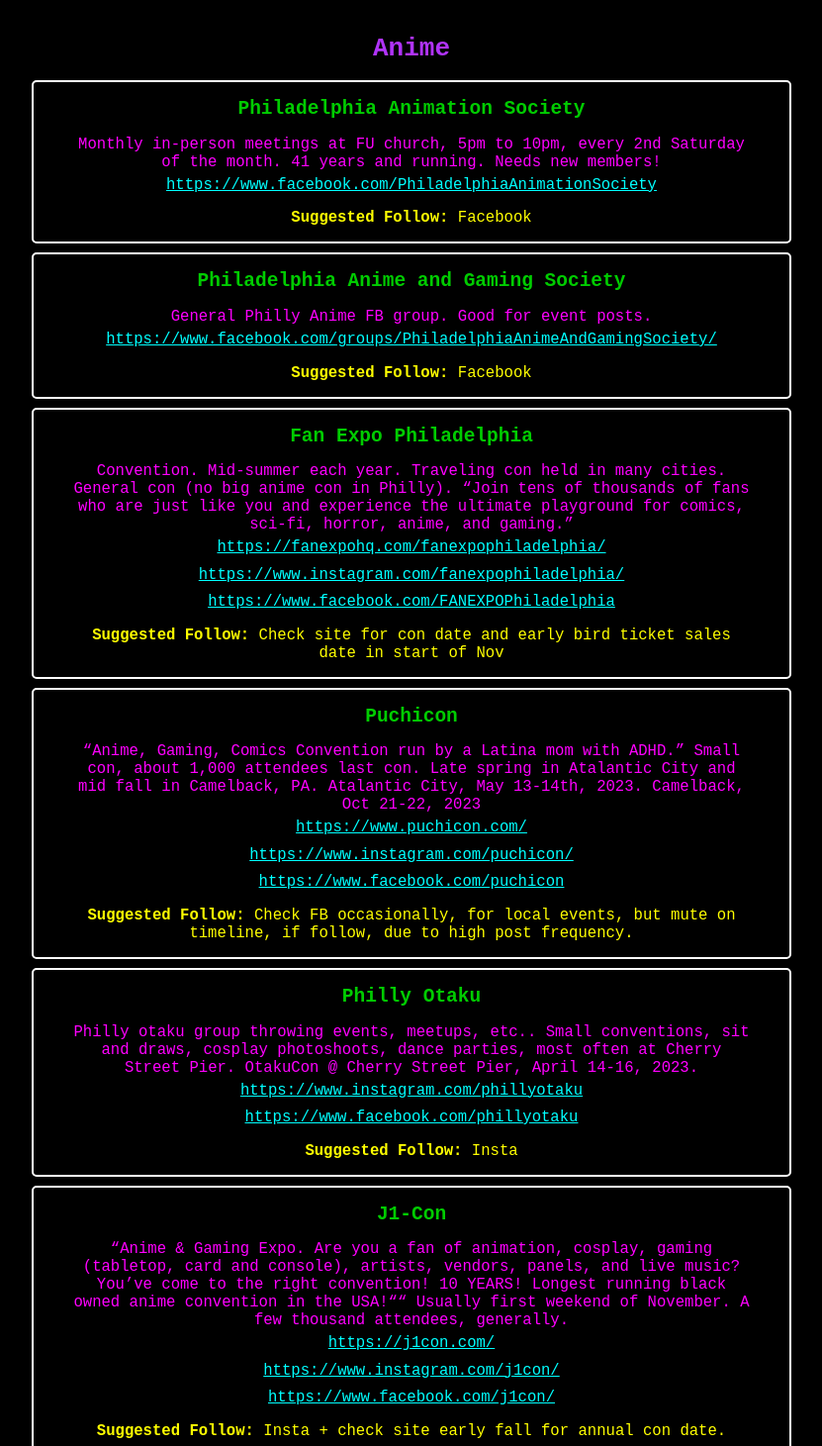
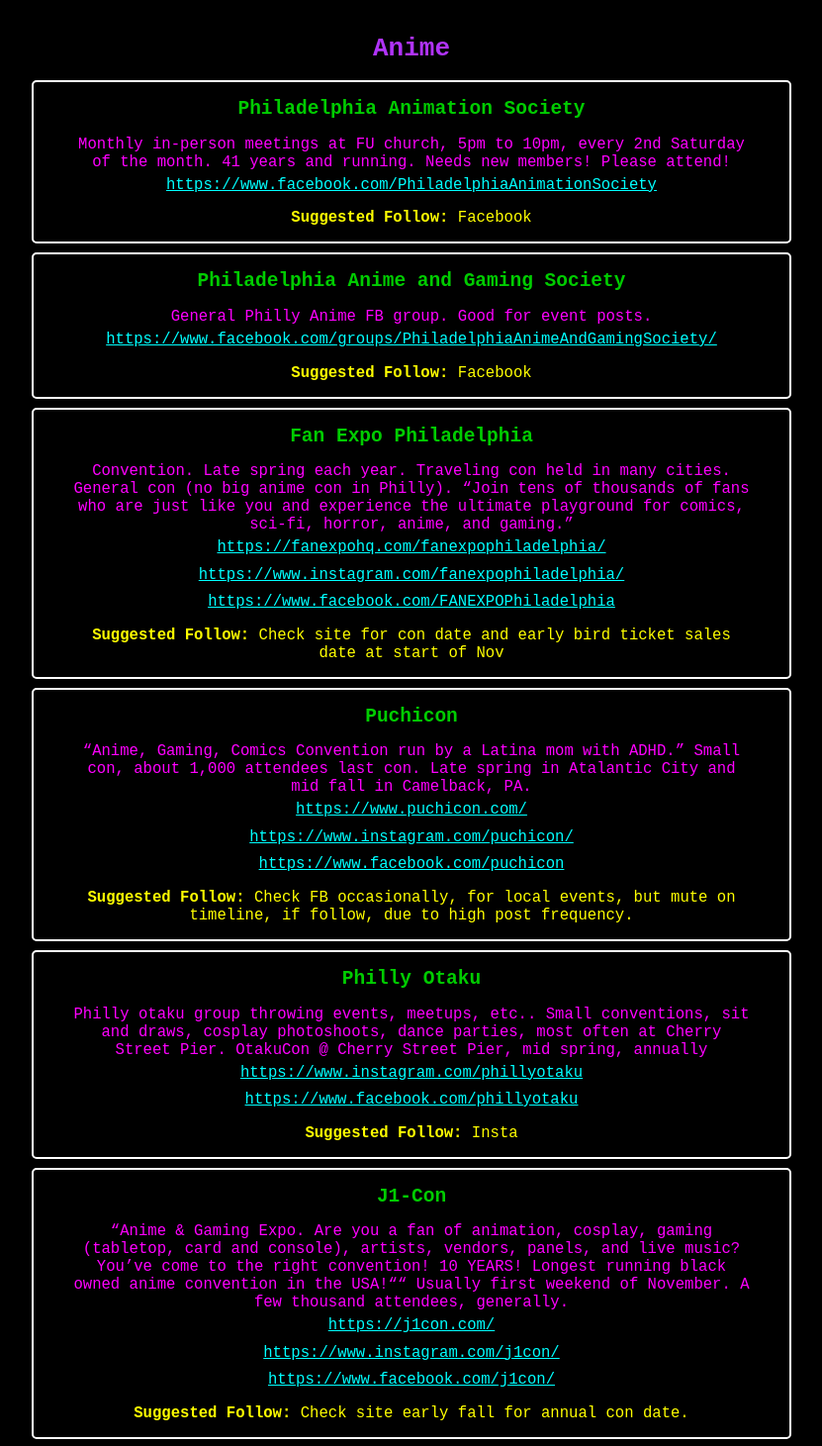
Before and after one commit to KLabWeb/Philly-Happenings, a React (Create React App) app: page / in a window 1280 px wide. Shown: the part 9540-11001 px from the top of the page at 99% size, without its empty margins (224-1055 px from the left). Built offline with nearby package versions, Linux system fonts and the light colour scheme; the HTML template or start-up script is replaced by a standard one.

Commit message:
remove old "2023" dates from card data

```diff
--- a/src/data.js
+++ b/src/data.js
@@ -130,7 +130,7 @@ export const ANARCHISTPHILLY = [
 export const ANIMEPHILLY = [
   {
     title: "Philadelphia Animation Society",
-    summary: "Monthly in-person meetings at FU church, 5pm to 10pm, every 2nd Saturday of the month. 41 years and running. Needs new members!",
+    summary: "Monthly in-person meetings at FU church, 5pm to 10pm, every 2nd Saturday of the month. 41 years and running. Needs new members! Please attend!",
     facebook: "https://www.facebook.com/PhiladelphiaAnimationSociety",
     suggestedFollow: "Facebook",
   },
@@ -142,15 +142,15 @@ export const ANIMEPHILLY = [
   },
   {
     title: "Fan Expo Philadelphia",
-    summary: "Convention. Mid-summer each year. Traveling con held in many cities. General con (no big anime con in Philly). “Join tens of thousands of fans who are just like you and experience the ultimate playground for comics, sci-fi, horror, anime, and gaming.”",
+    summary: "Convention. Late spring each year. Traveling con held in many cities. General con (no big anime con in Philly). “Join tens of thousands of fans who are just like you and experience the ultimate playground for comics, sci-fi, horror, anime, and gaming.”",
     mainLink: "https://fanexpohq.com/fanexpophiladelphia/",
     facebook: "https://www.facebook.com/FANEXPOPhiladelphia",
     insta: "https://www.instagram.com/fanexpophiladelphia/",
-    suggestedFollow: "Check site for con date and early bird ticket sales date in start of Nov",
+    suggestedFollow: "Check site for con date and early bird ticket sales date at start of Nov",
   },
   {
     title: "Puchicon",
-    summary: "“Anime, Gaming, Comics Convention run by a Latina mom with ADHD.” Small con, about 1,000 attendees last con. Late spring in Atalantic City and mid fall in Camelback, PA. Atalantic City, May 13-14th, 2023. Camelback, Oct 21-22, 2023",
+    summary: "“Anime, Gaming, Comics Convention run by a Latina mom with ADHD.” Small con, about 1,000 attendees last con. Late spring in Atalantic City and mid fall in Camelback, PA.",
     mainLink: "https://www.puchicon.com/",
     facebook: "https://www.facebook.com/puchicon",
     insta: "https://www.instagram.com/puchicon/",
@@ -158,7 +158,7 @@ export const ANIMEPHILLY = [
   },
   {
     title: "Philly Otaku",
-    summary: "Philly otaku group throwing events, meetups, etc.. Small conventions, sit and draws, cosplay photoshoots, dance parties, most often at Cherry Street Pier. OtakuCon @ Cherry Street Pier, April 14-16, 2023.",
+    summary: "Philly otaku group throwing events, meetups, etc.. Small conventions, sit and draws, cosplay photoshoots, dance parties, most often at Cherry Street Pier. OtakuCon @ Cherry Street Pier, mid spring, annually",
     facebook: "https://www.facebook.com/phillyotaku",
     insta: "https://www.instagram.com/phillyotaku",
     suggestedFollow: "Insta",
@@ -169,11 +169,11 @@ export const ANIMEPHILLY = [
     mainLink: "https://j1con.com/",
     facebook: "https://www.facebook.com/j1con/",
     insta: "https://www.instagram.com/j1con/",
-    suggestedFollow: "Insta + check site early fall for annual con date.",
+    suggestedFollow: "Check site early fall for annual con date.",
   },
   {
     title: "Chibi Café",
-    summary: "1 hour N of Philly. “Chibi Café is founded by otakus for otakus! We carry a variety of activities from old school arcades and table top gaming, to a manga library.” Hosts events (ex. D&D night, drawing classes, board game nights, “micro cons”.",
+    summary: "1 hour N of Philly. “Chibi Café is founded by otakus for otakus! We carry a variety of activities from old school arcades and table top gaming, to a manga library.” Hosts events (ex. D&D night, drawing classes, board game nights, “micro cons”).",
     mainLink: "https://www.chibicafeco.com/",
     facebook: "https://www.facebook.com/chibicafeco",
     insta: "https://www.instagram.com/chibi_cafe_co/",
@@ -190,7 +190,7 @@ export const ANIMEPHILLY = [
   },
   {
     title: "Otakon",
-    summary: "DC Convention, usually in late July. July 28th-30th 2023. 3 hrs out of Philly. Old as hell, started in 1994. 40k+ attendance in 2022.",
+    summary: "DC Convention, usually in late July. 3 hrs out of Philly. Old as hell, started in 1994. 40k+ attendance in 2022.",
     mainLink: "https://www.otakon.com/",
     facebook: "https://www.facebook.com/Otakon",
     insta: "https://www.instagram.com/otakonpics/",
@@ -477,7 +477,7 @@ export const FILMINDIE = [
   },
   {
     title: "cinéSPEAK",
-    summary: "Under the Stars 2023 dates: Fridays May 26, June 2nd, June 9th, June 16th (rain days on Saturdays day after). “The city’s premier art house theater and organization.” Pop-up showings all over Philly, sometimes outdoors. Focused on global independent cinema on radical topics.",
+    summary: "“The city’s premier art house theater and organization.” Pop-up showings all over Philly, sometimes outdoors, each summer. Focused on global independent cinema on radical topics.",
     mainLink: "https://www.cinespeak.org/attend/",
     subLink: "https://www.instagram.com/cinespeak/",
     facebook: "https://www.facebook.com/cineSPEAKeasy",
@@ -576,7 +576,7 @@ export const GENERAL = [
   },
   {
     title: "South Street Fest",
-    summary: "May 6th, 2023. Mid spring, annually.“Spanning 2nd to 8th streets. Live music and performances, international food and drinks, crafts and vendors, Brauhaus Schmitz Manifest, framily friendly kid zones, free comics at Atomic City Comics.“",
+    summary: "Mid spring, annually.“Spanning 2nd to 8th streets. Live music and performances, international food and drinks, crafts and vendors, Brauhaus Schmitz Manifest, framily friendly kid zones, free comics at Atomic City Comics.“",
     insta: "https://www.instagram.com/southstreetphilly",
     suggestedFollow: "Check annual date in early spring",
   },
@@ -897,20 +897,20 @@ export const LITERATURE = [
   },
   {
     title: "Book Corner",
-    summary: "Philly library used bookstore. Cheap and w/ good selection. Next book sale 06/08 - 06/10, 2023.",
+    summary: "Philly library used bookstore. Cheap and w/ good selection. Happens about once each season",
     facebook: "https://www.facebook.com/bookcornerphilly",
     insta: "https://www.instagram.com/bookcornerphilly ",
     suggestedFollow: "None, but check EoY and mid summer for book sale dates",
   },
   {
     title: "Bucks County Book Festival",
-    summary: "Doylestown, PA. Books, author events, small presses. End of Sept annually. Sept 29th-30th, 2023.",
+    summary: "Doylestown, PA. Books, author events, small presses. End of Sept annually.",
     mainLink: "https://www.bucksbookfest.org/",
     suggestedFollow: "Check site later summer for annual date",
   },
   {
     title: "Collingswood Book Festival",
-    summary: "Collingswood, NJ. Books, author events, small presses. Start of Oct annually. October 7th, 2023.",
+    summary: "Collingswood, NJ. Books, author events, small presses. Start of Oct annually.",
     mainLink: "https://www.collingswoodbookfestival.com/",
     suggestedFollow: "Check site early fall for annual date",
   },
@@ -930,14 +930,14 @@ export const LITERATURE = [
   },
   {
     title: "Lacaster Zine Fest",
-    summary: "April 22nd, 2023. “Zines, art, music, & workshops at the lovely southern market. 40+ tablers, workshops & djs spinning after party tunes!“",
+    summary: "Mid spring, annually. “Zines, art, music, & workshops at the lovely southern market. 40+ tablers, workshops & djs spinning after party tunes!“",
     mainLink: "https://lancasterzinefest.my.canva.site/",
     insta: "https://www.instagram.com/lancasterzinefest/",
     suggestedFollow: "Insta + check for annual date in early spring",
   },
   {
     title: "West Philly Spring Zine Fest",
-    summary: "May 6th, 2023. “New Zine Show Incoming! Organized by Philly Soapbox, over 50 vendors, admission is FREE! Come out and Support the Philly Zine Community!“",
+    summary: "Mid spring and mid winter, annually. “New Zine Show Incoming! Organized by Philly Soapbox, over 50 vendors, admission is FREE! Come out and Support the Philly Zine Community!“",
     mainLink: "https://www.phillysoapbox.org/",
     facebook: "https://www.facebook.com/phillysoapbox/",
     insta: "https://www.instagram.com/phillyzinefest/",
@@ -945,7 +945,7 @@ export const LITERATURE = [
   },
   {
     title: "Brown Brainy Brilliant Book Festival & Market",
-    summary: "May 7th, 2023. “An annual free literary event showcasing a diverse group of independently published authors from around the country—particularly those of color and from the LGBTQ community. Food, vendors, authors, activities, and more!“ 3rd annual as of 2023.",
+    summary: "“An annual (mid spring) free literary event showcasing a diverse group of independently published authors from around the country—particularly those of color and from the LGBTQ community. Food, vendors, authors, activities, and more!“ 3rd annual as of 2023.",
     mainLink: "https://www.bartramsgarden.org/?s=brown+brainy",
     suggestedFollow: "Check Bartram's Garden Site Calendar mid spring for annual date",
   },
@@ -1837,7 +1837,7 @@ export const MUSICARTISTS = [
 export const PHOTOGRAPHY = [
   {
     title: "20/20 Photo Festival",
-    summary: "Septh 30th, 2023. Annual photo fest with exhibitions at a bunch of different galleries.",
+    summary: "Annual mid-fall photo fest with exhibitions at a bunch of different galleries.",
     mainLink: "https://www.2020photofestival.org/",
     facebook: "https://www.facebook.com/2020photofestival",
     insta: "https://www.instagram.com/2020photofest/",
```
